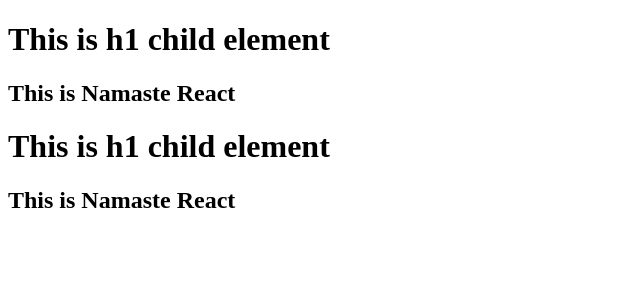
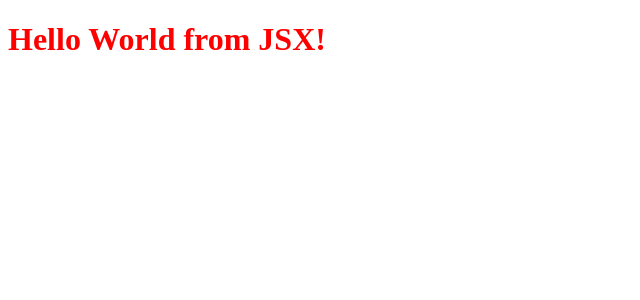
Before and after one commit to Pranavprj123/Just-React, a React (Vite) app: page / in a window 1280 px wide. Shown: the top 300 px of the page, without its empty margins (0-640 px from the left). Built offline with nearby package versions, Linux system fonts and the light colour scheme.

Commit message:
learned jsx

```diff
--- a/App.js
+++ b/App.js
@@ -1,21 +1,13 @@
 import React from "react";
 import ReactDOM from "react-dom/client";
-
-const parent = React.createElement("div", {id: "parent"},
-    React.createElement("div", {id: "child1"},
-    [React.createElement("h1",{},"This is h1 child element"),
-     React.createElement("h2",{},"This is Namaste React")
-    ]),
-    React.createElement("div", {id: "child2"},
-    [React.createElement("h1",{},"This is h1 child element"),
-     React.createElement("h2",{},"This is Namaste React")
-    ]),
-
- );
-
- console.log(parent);
+//React
 
 
-// const heading = React.createElement("h1", {id: "heading"}, "Hello World from React!");
+//JSX - it is not HTML in JS        it is HTMl like Syntax or XML Syntax
+const jsxHeading = <h1 id="heading">Hello World from JSX!</h1>;
+
+console.log(jsxHeading);
+
 const root = ReactDOM.createRoot(document.getElementById("root"));
-root.render(parent);
+
+root.render(jsxHeading);
--- a/index.html
+++ b/index.html
@@ -5,12 +5,13 @@
     <meta charset="UTF-8">
     <meta name="viewport" content="width=device-width, initial-scale=1.0">
     <title>Namaste React</title>
+    <link rel="stylesheet" href="style.css">
 </head>
 
 <body>
 
     <div id="root">
-
+        <h1>Not rendered</h1>
     </div>
     <script crossorigin src="https://unpkg.com/react@18/umd/react.development.js"></script>
     <script crossorigin src="https://unpkg.com/react-dom@18/umd/react-dom.development.js"></script>
--- a/package.json
+++ b/package.json
@@ -4,8 +4,8 @@
   "description": "Namaste React course",
   "scripts": {
     "test": "jest",
-    "start": "react-scripts start",
-    "build": "react-scripts build"
+    "start": "parcel index.html",
+    "build": "parcel build index.html"
   },
   "keywords": [
     "react",
--- /dev/null
+++ b/style.css
@@ -0,0 +1,3 @@
+#heading{
+    color: red;
+}
```
Also changed, not shown: 1 other file (tests, documents, lock files or other folders).
